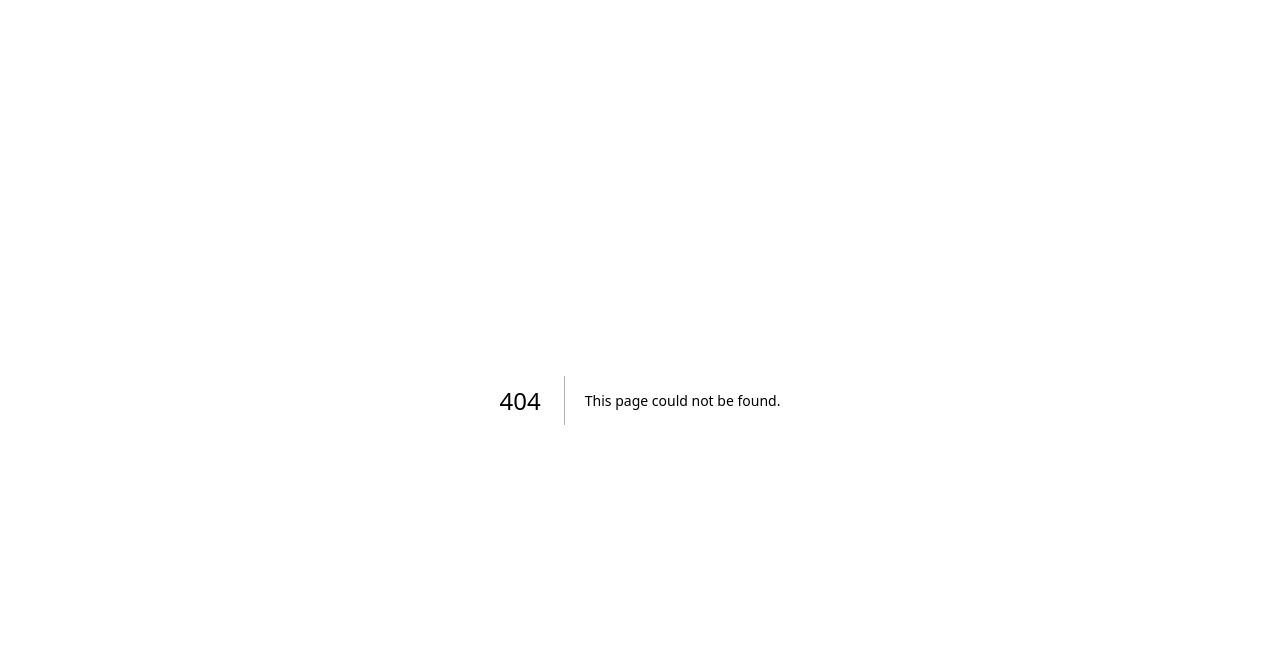
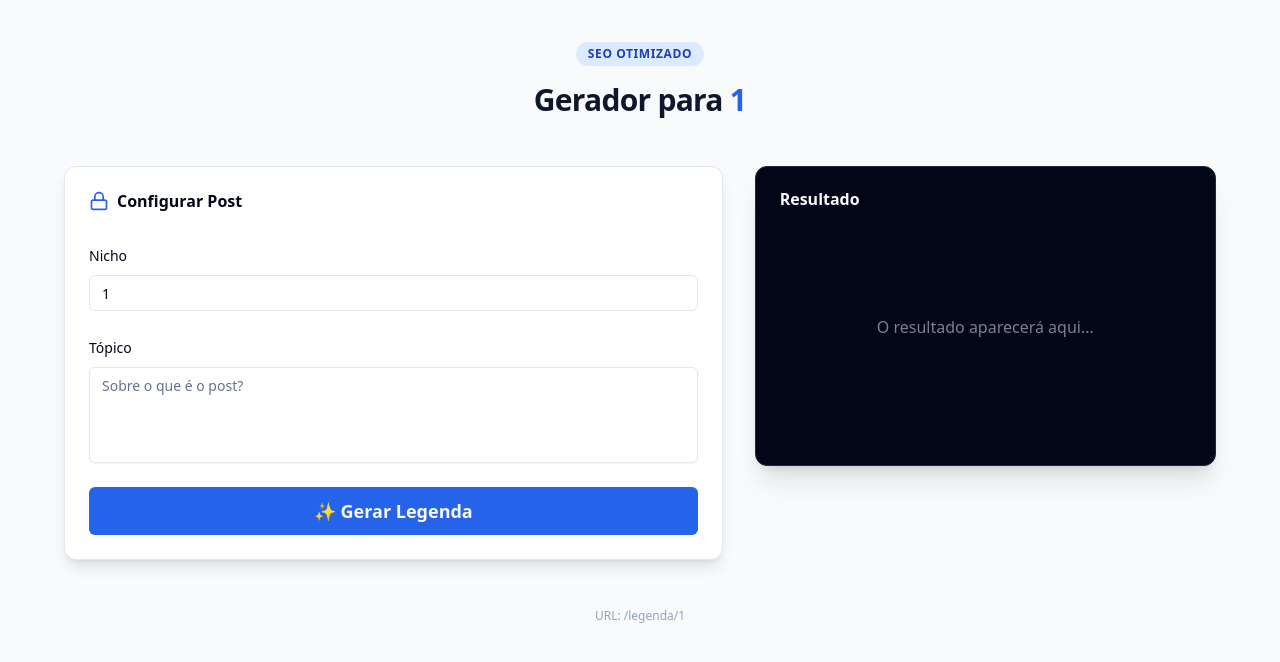
Before and after one commit to nkd-ofc0/copy_fabric, a Next.js app: page /legenda/1 in a window 1280 px wide. Before the commit this address had no page. Shown: the top 662 px of the page. Built offline with nearby package versions, Linux system fonts and the light colour scheme; no server answers.

Commit message:
Create page.tsx

```diff
--- /dev/null
+++ b/src/app/legenda/[slug]/page.tsx
@@ -0,0 +1,46 @@
+import { Metadata } from 'next';
+import { CopyTool } from '@/components/CopyTool';
+
+function formatSlug(slug: string) {
+  if (!slug) return "Negócio";
+  const decoded = decodeURIComponent(slug);
+  return decoded.replace(/-/g, ' ').toUpperCase();
+}
+
+type Props = {
+  params: Promise<{ slug: string }>;
+};
+
+export async function generateMetadata({ params }: Props): Promise<Metadata> {
+  const resolvedParams = await params;
+  const title = formatSlug(resolvedParams.slug);
+
+  return {
+    title: `Gerador de Legenda para ${title} - IA Grátis`,
+    description: `Ferramenta de Inteligência Artificial para criar posts de ${title}.`,
+  };
+}
+
+export default async function Page({ params }: Props) {
+  const resolvedParams = await params;
+  const displayTitle = formatSlug(resolvedParams.slug);
+
+  return (
+    <div className="min-h-screen bg-slate-50 flex flex-col items-center py-10 px-4">
+       <div className="text-center mb-10 max-w-2xl">
+        <div className="inline-block bg-blue-100 text-blue-800 text-xs font-bold px-3 py-1 rounded-full mb-4 uppercase tracking-wider">
+           SEO Otimizado
+        </div>
+        <h1 className="text-3xl font-bold tracking-tight text-slate-900 mb-2">
+          Gerador para <span className="text-blue-600">{displayTitle}</span>
+        </h1>
+      </div>
+
+      <CopyTool defaultNiche={displayTitle} />
+
+      <div className="max-w-2xl mt-12 text-center text-slate-400 text-xs">
+         URL: /legenda/{resolvedParams.slug}
+      </div>
+    </div>
+  );
+}
```
